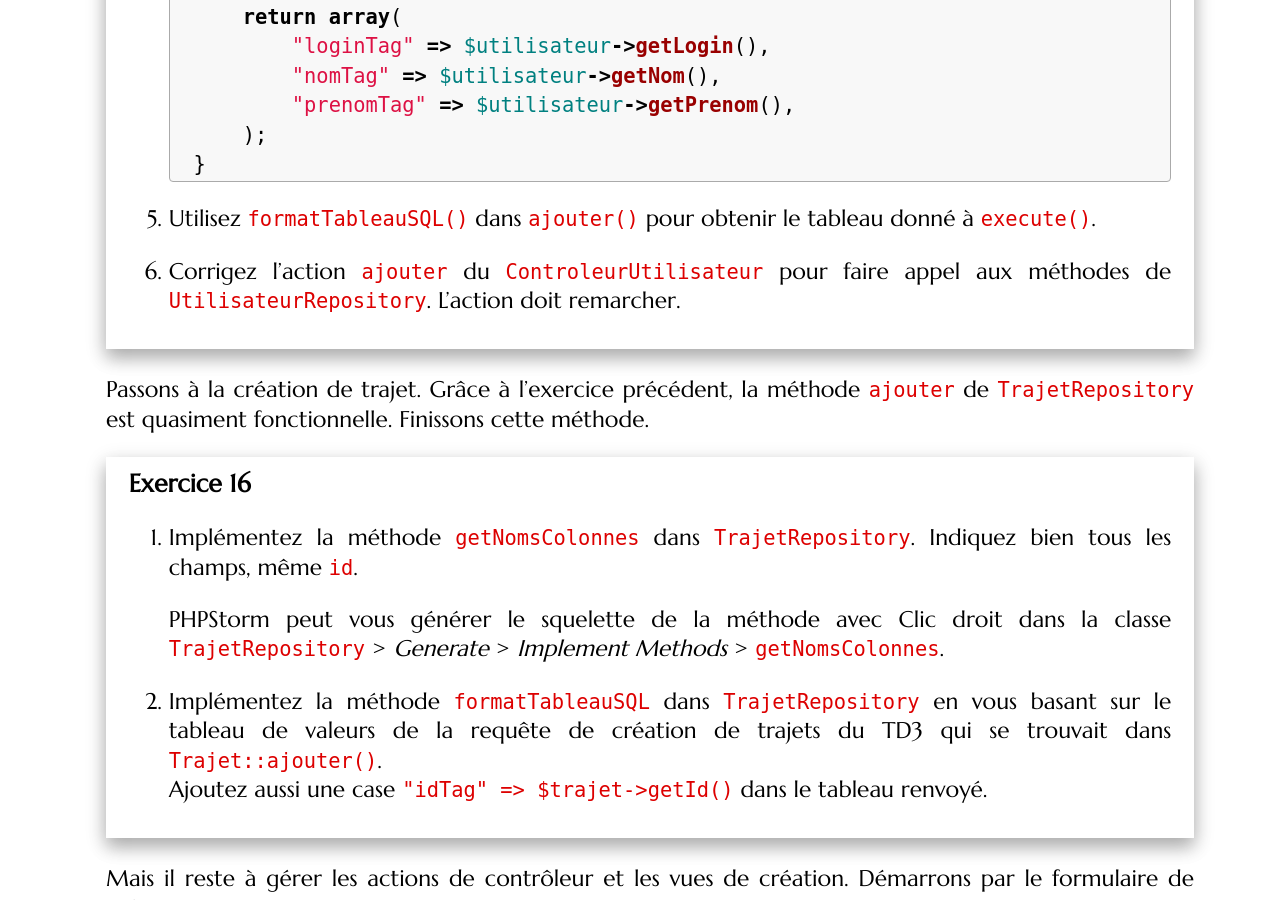
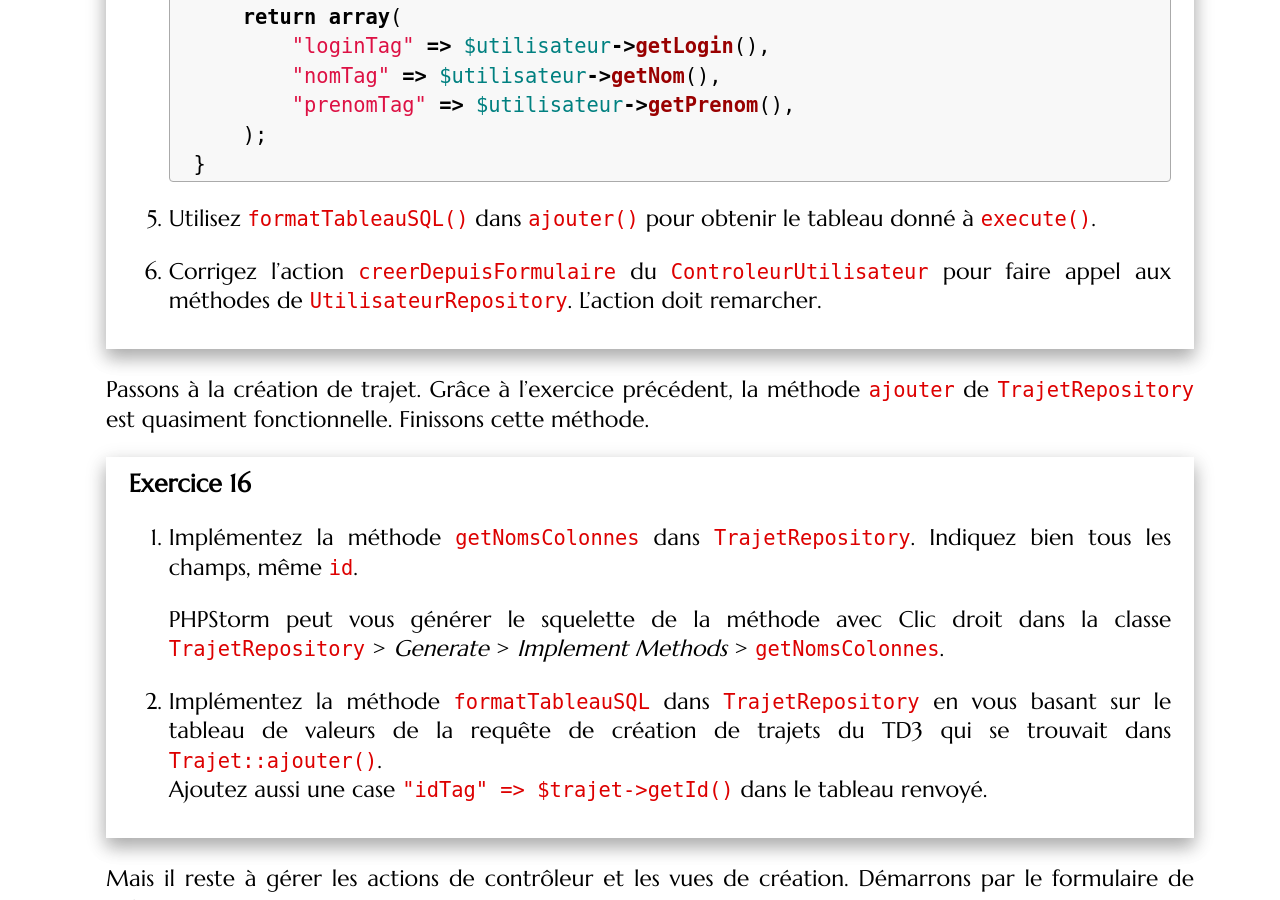
Before and after one commit to romainlebreton/R3.01-DeveloppementWeb, a Jekyll site: the page built from tutorials/tutorial6.md, in a window 1280 px wide and 900 px high, scrolled down 18398 px. Built offline with Jekyll 4.4.1, drawn with Linux system fonts in a browser that asks for light colours; some web fonts are replaced.

```diff
--- a/tutorials/tutorial6.md
+++ b/tutorials/tutorial6.md
@@ -802,7 +802,7 @@ les champs de la table `trajet`. Nous allons factoriser le code nécessaire dans
 5. Utilisez `formatTableauSQL()` dans `ajouter()` pour obtenir le tableau donné à
    `execute()`.
 
-6. Corrigez l'action `ajouter` du `ControleurUtilisateur` pour faire appel aux
+6. Corrigez l'action `creerDepuisFormulaire` du `ControleurUtilisateur` pour faire appel aux
    méthodes de `UtilisateurRepository`. L'action doit remarcher.
 </div>
 
```
